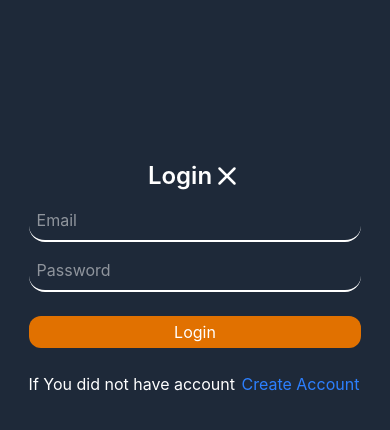
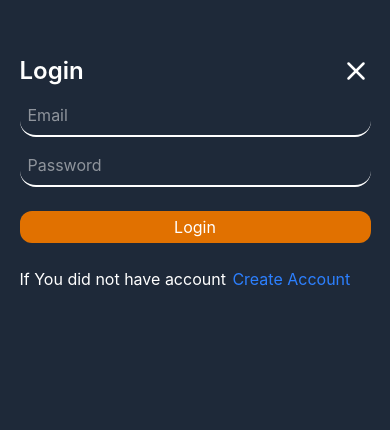
Before and after one commit to MohdMuttavaquil/NexaAI, a React (Vite) app in the folder frontend/: page /singin in a window 390 px wide. Shown: the part 148-578 px from the top of the page. Built offline with nearby package versions, Linux system fonts and the light colour scheme.

Commit message:
make it responsive

```diff
--- a/frontend/src/Pages/Home.jsx
+++ b/frontend/src/Pages/Home.jsx
@@ -22,13 +22,13 @@ const Home = () => {
   }
 
   return (
-    <div className='min-h-[80vh] w-full flex flex-col justify-center items-center gap-0.5'>
+    <div className='min-h-[80vh] w-full flex flex-col justify-center items-center gap-0.5 text-center'>
 
       <h1 className='text-3xl font-semibold'>NexaAI</h1>
       <p className='text-2xl font-semibold'>Next-Generation AI Chatbot</p>
 
-      <p className='text-xl font-semibold mt-6'>Ask questions, generate ideas, and get instant help anytime.</p>
-      <p className='text-lg font-semibold'>Log in to explore everything this chatbot has to offer. </p>
+      <p className='text-xl font-semibold mt-6 px-2'>Ask questions, generate ideas, and get instant help anytime.<br/>
+      Log in to explore everything this chatbot has to offer. </p>
 
       <Link to={'/singin'} className='bg-blue-500 hover:bg-blue-700 text-white font-semibold px-3 py-1 rounded mt-5'>Login</Link>
 
--- a/frontend/src/Pages/Singin.jsx
+++ b/frontend/src/Pages/Singin.jsx
@@ -48,14 +48,14 @@ const Singin = () => {
 
 
   return (
-    <div className='min-h-screen flex justify-center items-center flex-col'>
+    <div className='md:min-h-[90vh] min-h-[75vh] flex justify-center items-center flex-col'>
 
-      <div className='flex justify-between my-2 xl:min-w-[20%] md:min-w-[27%] items-center'>
+      <div className='flex justify-between my-2 xl:min-w-[20%] md:min-w-[27%] min-w-[90%] items-center'>
         <p className='text-2xl font-semibold'>{login ? "Login" : "Singup"}</p>
         <Link to={'/'} className='text-3xl font-semibold cursor-pointer'><LuX /></Link>
       </div>
 
-      <form className='flex flex-col gap-2 xl:min-w-[20%] md:min-w-[27%]' onSubmit={handleSubmit}>
+      <form className='flex flex-col gap-2 xl:min-w-[20%] md:min-w-[27%] min-w-[90%]' onSubmit={handleSubmit}>
 
         <input type='email' name='email' value={data.email} onChange={(e) => handleChange(e)} placeholder='Email' required className='outline-none rounded-2xl px-2 border-b-white border-b-2 py-2' />
 
```
